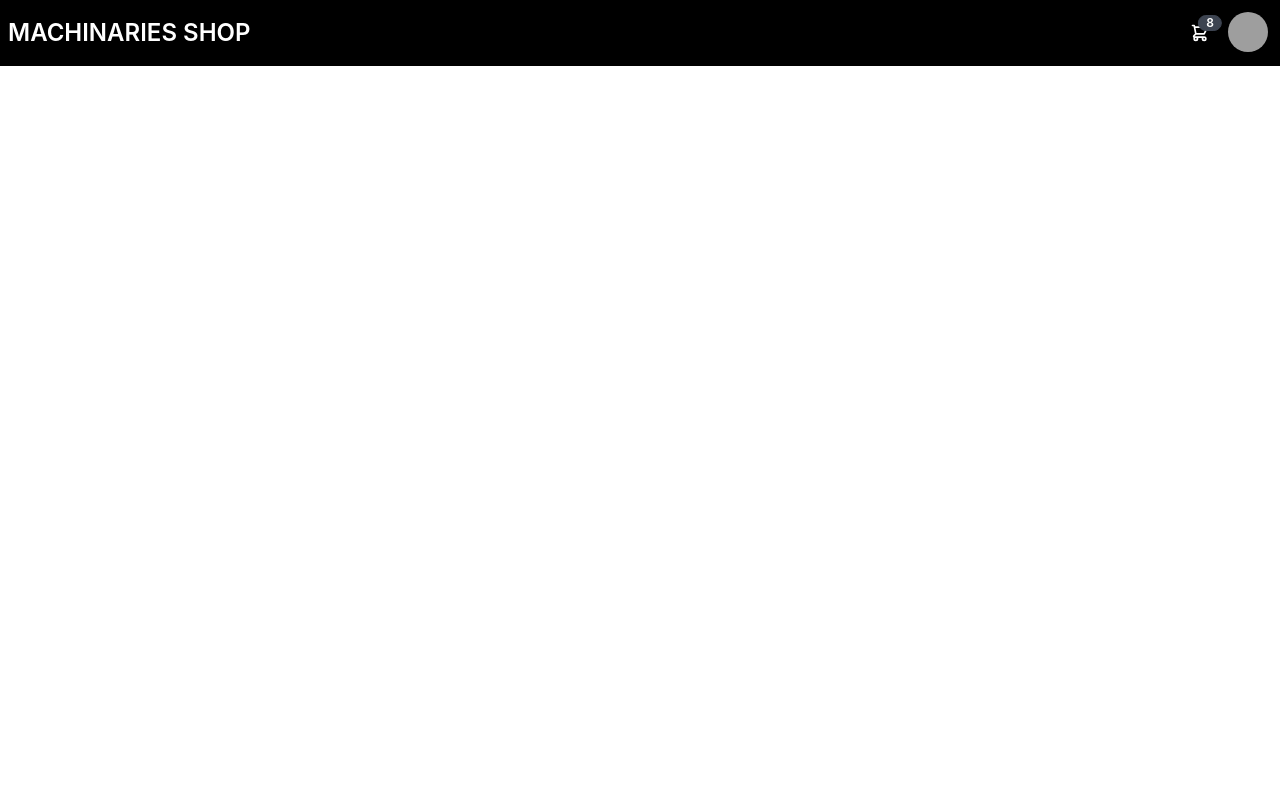
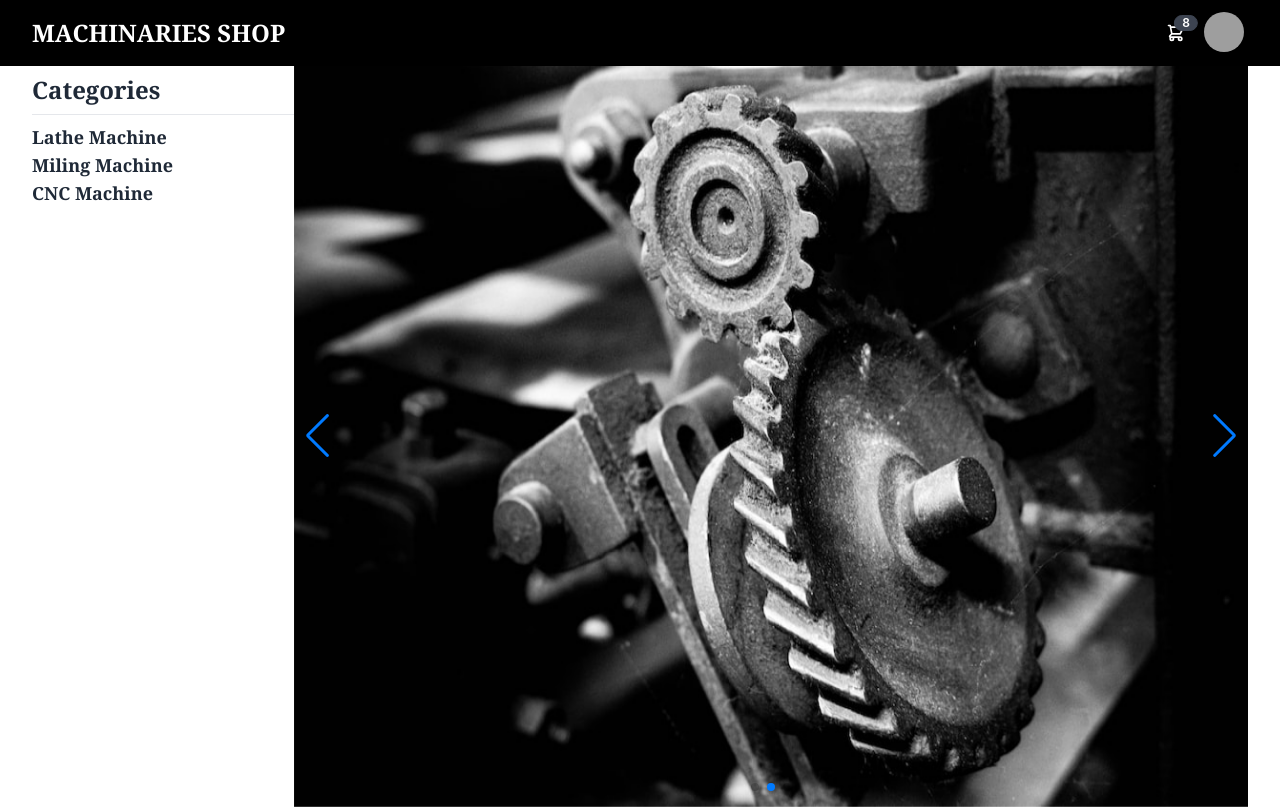
Before and after one commit to Rajikul340/machinaries-shop-client, a React (Create React App) app: page / in a window 1280 px wide. Built offline with nearby package versions, Linux system fonts and the light colour scheme; grey boxes are pictures that could not be loaded.

Commit message:
banner added

```diff
--- a/package.json
+++ b/package.json
@@ -12,6 +12,7 @@
     "react-dom": "^18.2.0",
     "react-router-dom": "^6.4.3",
     "react-scripts": "5.0.1",
+    "swiper": "^8.4.5",
     "web-vitals": "^2.1.4"
   },
   "scripts": {
--- a/src/Components/Layout/Layout.js
+++ b/src/Components/Layout/Layout.js
@@ -7,7 +7,9 @@ const Layout = () => {
     return (
         <>
          <Header></Header>
-         <Outlet></Outlet>
+        <div className='px-8'>
+        <Outlet></Outlet>
+        </div>
         </>
     );
 };
--- a/src/Components/Pages/Header/Header.js
+++ b/src/Components/Pages/Header/Header.js
@@ -3,9 +3,10 @@ import { Link } from "react-router-dom";
 
 const Header = () => {
   return (
-    <div className="navbar bg-black text-white">
-      <div className="flex-1">
-        <Link to="/" className='uppercase text-2xl font-semibold'>
+<div className="bg-black text-white">
+<div className="navbar flex justify-between px-8">
+      <div className="">
+        <Link to="/" className='uppercase lg:text-2xl font-bold font-serif'>
           {" "}
           Machinaries Shop
         </Link>
@@ -70,6 +71,7 @@ const Header = () => {
         </div>
       </div>
     </div>
+</div>
   );
 };
 
--- a/src/Components/Pages/Home/Banner.js
+++ b/src/Components/Pages/Home/Banner.js
@@ -1,15 +1,64 @@
-import React from 'react';
-import {Link} from 'react-router-dom';
-
-
-
+import React from "react";
+import banner1 from "../../../image/home2.jpg";
+import banner2 from "../../../image/home3.jpg";
+import banner3 from "../../../image/home4.jpg";
+import "../../Style/Style.css";
+import { Swiper, SwiperSlide } from "swiper/react";
+import { Pagination, Navigation, EffectFade, Autoplay } from "swiper";
+import "swiper/css";
+import "swiper/css/pagination";
+import "swiper/css/effect-fade";
 
 const Banner = () => {
-    return (
-        <div>
+  return (
+    <>
+      <Swiper
+        spaceBetween={30}
+        centeredSlides={true}
+        effect={"fade"}
+        autoplay={{
+          delay: 2500,
+          disableOnInteraction: false,
+        }}
+        pagination={{
+          clickable: true,
+        }}
+        navigation={true}
+        modules={[Autoplay, Pagination, Navigation]}
+        className="mySwiper"
+      >
+        <SwiperSlide
+          className="slider-img relative"
+          style={{
+            background: `url(${banner1})`,
+            opacity:'50',
+            backgroundRepeat: "no-repeat",
+            backgroundPosition: "center",
+            backgroundSize: "cover",
+          }}
+        >
+          <div className="absolute ">
+            <p className="lg:text-2xl">welcome to</p>
+            <h1 className="lg:text-6xl text-[#F7C02D] uppercase font-extrabold
+            ">machinaries shop</h1>
+            <p></p>
+          </div>
+        </SwiperSlide>
 
-    </div>
-    );
+        <SwiperSlide>
+          <img src={banner2} className="w-full h-full" alt="" />
+        </SwiperSlide>
+        <SwiperSlide>
+          <div>
+            <img src={banner3} className="w-full h-full" alt="" />
+            <div className="">
+              <h1>machinaries shp</h1>
+            </div>
+          </div>
+        </SwiperSlide>
+      </Swiper>
+    </>
+  );
 };
 
 export default Banner;
--- a/src/Components/Pages/Home/Home.js
+++ b/src/Components/Pages/Home/Home.js
@@ -1,16 +1,16 @@
-import React from 'react';
-import Banner from './Banner';
+import React from "react";
+import Banner from "./Banner";
+import SideBar from "./SideBar";
 
 const Home = () => {
-
-
-
-
-    return (
-     <div>
-     <Banner></Banner>
-     </div>
-    );
+  return (
+    <div>
+      <div className="flex">
+        <SideBar></SideBar>
+        <Banner className="ml-10"></Banner>
+      </div>
+    </div>
+  );
 };
 
 export default Home;
--- /dev/null
+++ b/src/Components/Pages/Home/SideBar.js
@@ -0,0 +1,28 @@
+import React from 'react';
+import { Link } from 'react-router-dom';
+
+const SideBar = () => {
+
+
+    return (
+        <div className='w-2/3  '>
+            <h2 className='lg:text-2xl font-bold py-2 font-serif'>Categories</h2>
+               <hr />
+
+               <ul className='my-2'>
+                <li>
+                    <Link to='/' className='lg:text-lg font-semibold font-serif '>Lathe Machine</Link>
+                </li>
+                <li>
+                    <Link to='/' className='lg:text-lg font-semibold font-serif '>Miling Machine</Link>
+                </li>
+                <li>
+                    <Link to='/' className='lg:text-lg font-semibold font-serif '>CNC Machine</Link>
+                </li>
+               </ul>
+
+        </div>
+    );
+};
+
+export default SideBar;
--- /dev/null
+++ b/src/Components/Style/Style.css
@@ -0,0 +1,19 @@
+.slider-img:after {
+    content:'';
+    position:absolute;
+    left:0;
+    top:0;
+    width:100%;
+    height:100%;
+    border-radius: 12px;
+    display:inline-block;
+    background:linear-gradient(to right, #151515 0%,rgba(21, 21, 21, 0) 100%),; /* W3C */
+  }
+  .carousel-img img{
+    width: 1300px;
+
+  }
+
+ .imgSize{
+   height: 50vh;
+ }
--- a/src/index.js
+++ b/src/index.js
@@ -3,6 +3,9 @@ import ReactDOM from 'react-dom/client';
 import './index.css';
 import App from './App';
 import reportWebVitals from './reportWebVitals';
+import 'swiper/less';
+import 'swiper/less/navigation';
+import 'swiper/less/pagination';
 
 const root = ReactDOM.createRoot(document.getElementById('root'));
 root.render(
```
Also changed, not shown: 1 other file (tests, documents, lock files or other folders).
